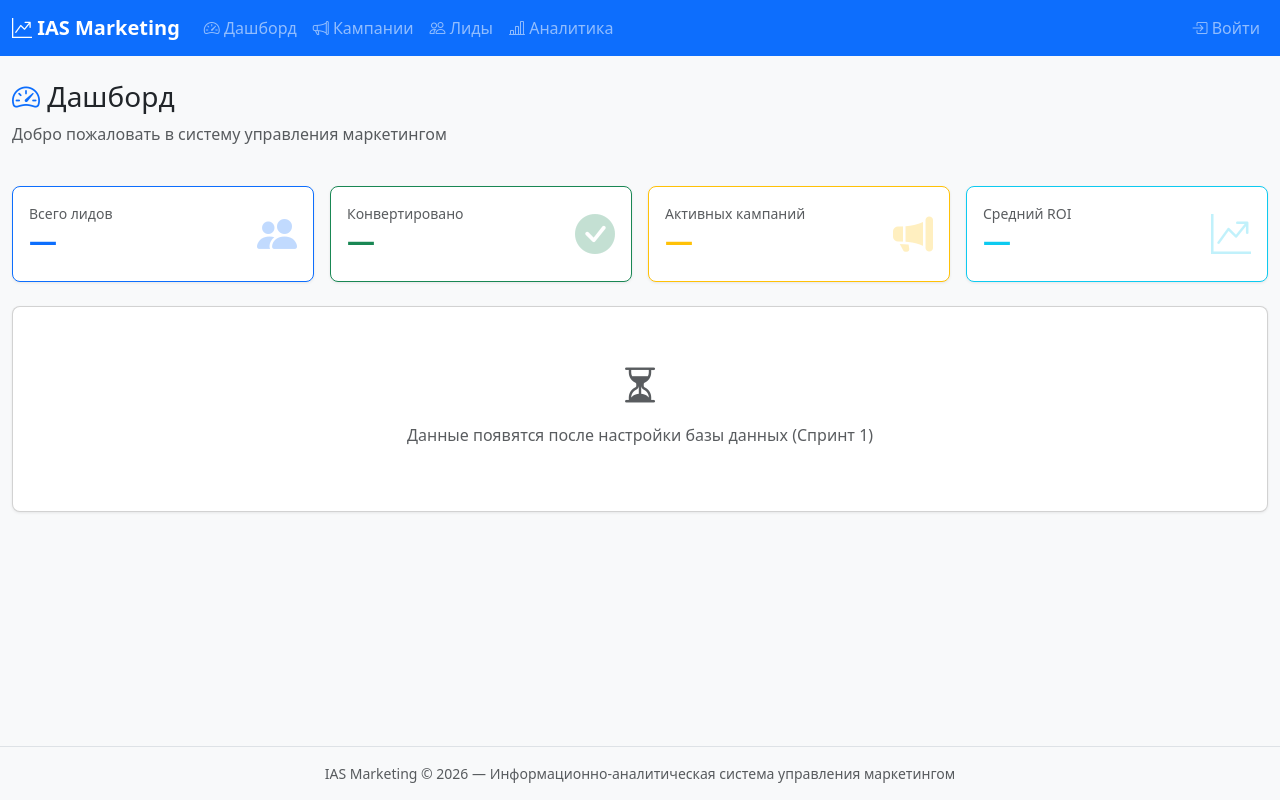
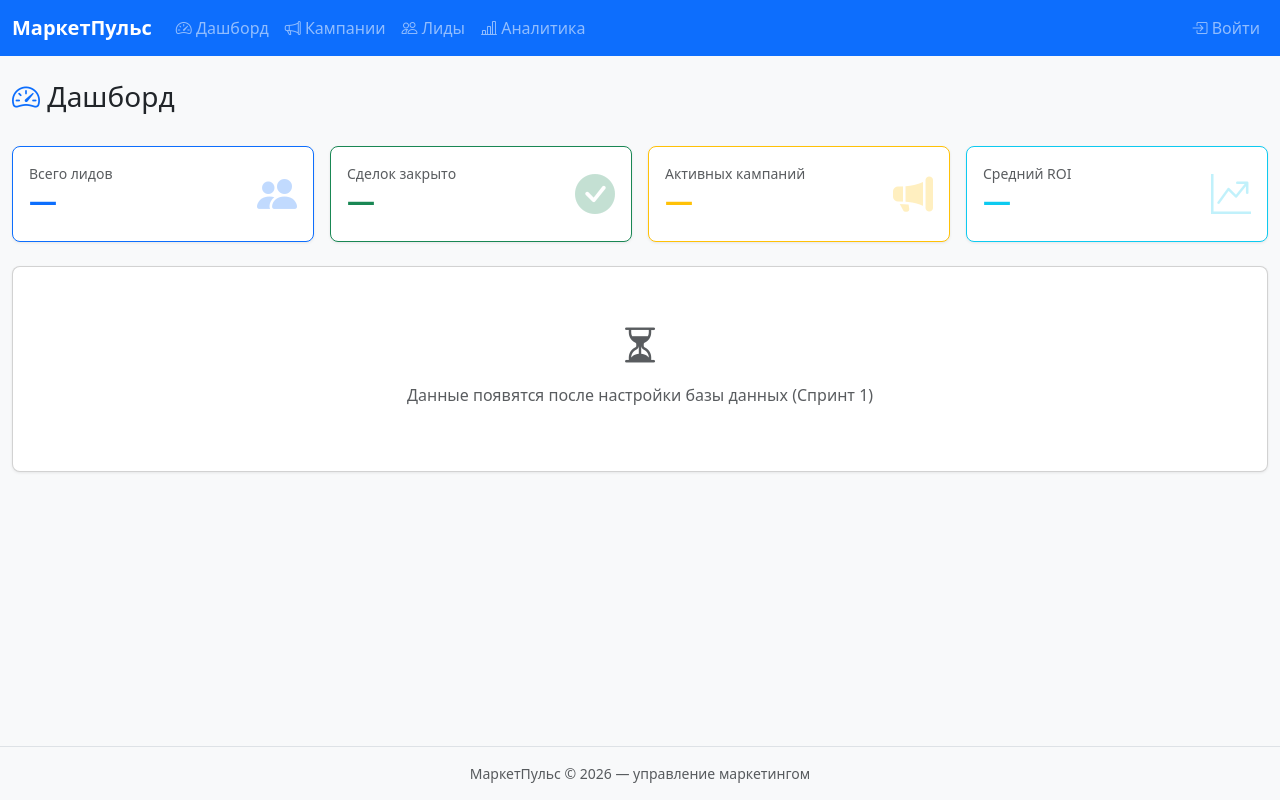
Before and after one commit to vkidia/ias-marketing, a Flask app: page / in a window 1280 px wide. Run offline with Flask 3, Linux system fonts and the light colour scheme.

Commit message:
Спринт 0: переименование в МаркетПульс, убрана иконка

```diff
--- a/app/templates/base.html
+++ b/app/templates/base.html
@@ -24,7 +24,7 @@
 
             <!-- Логотип / название системы -->
             <a class="navbar-brand fw-bold" href="{{ url_for('main.index') }}">
-                <i class="bi bi-graph-up-arrow"></i> IAS Marketing
+                МаркетПульс
             </a>
 
             <!-- Кнопка для мобильных устройств (сворачивает меню) -->
@@ -110,7 +110,7 @@
     <!-- ===== ПОДВАЛ ===== -->
     <footer class="footer mt-auto py-3 bg-light border-top">
         <div class="container text-center text-muted small">
-            IAS Marketing &copy; 2026 — Информационно-аналитическая система управления маркетингом
+            МаркетПульс &copy; 2026 — управление маркетингом
         </div>
     </footer>
 
--- a/app/templates/main/dashboard.html
+++ b/app/templates/main/dashboard.html
@@ -9,7 +9,6 @@
         <h1 class="h3">
             <i class="bi bi-speedometer2 text-primary"></i> Дашборд
         </h1>
-        <p class="text-muted">Добро пожаловать в систему управления маркетингом</p>
     </div>
 </div>
 
@@ -33,7 +32,7 @@
             <div class="card-body">
                 <div class="d-flex justify-content-between align-items-center">
                     <div>
-                        <div class="text-muted small">Конвертировано</div>
+                        <div class="text-muted small">Сделок закрыто</div>
                         <div class="h3 fw-bold text-success">—</div>
                     </div>
                     <i class="bi bi-check-circle-fill text-success fs-1 opacity-25"></i>
```
